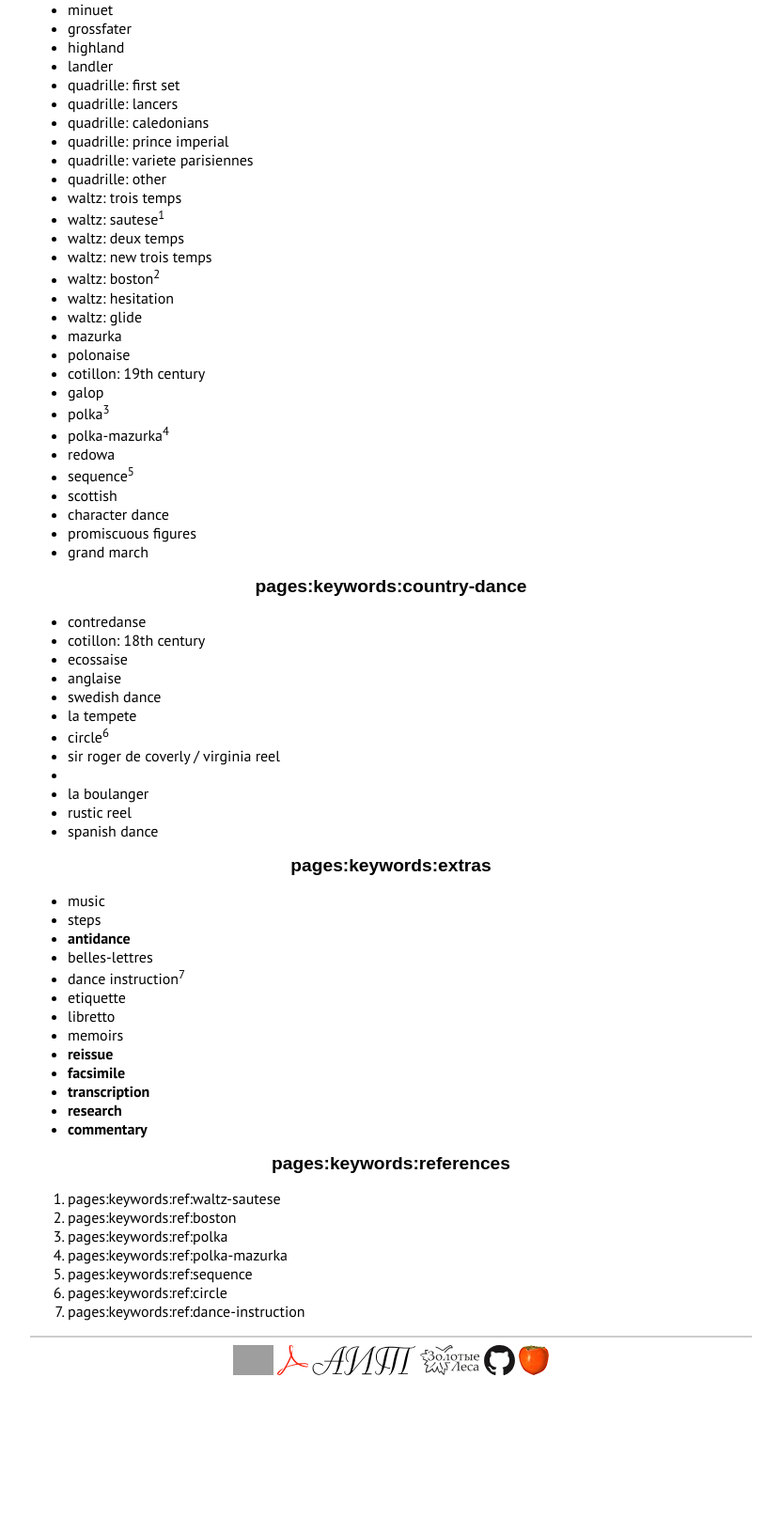
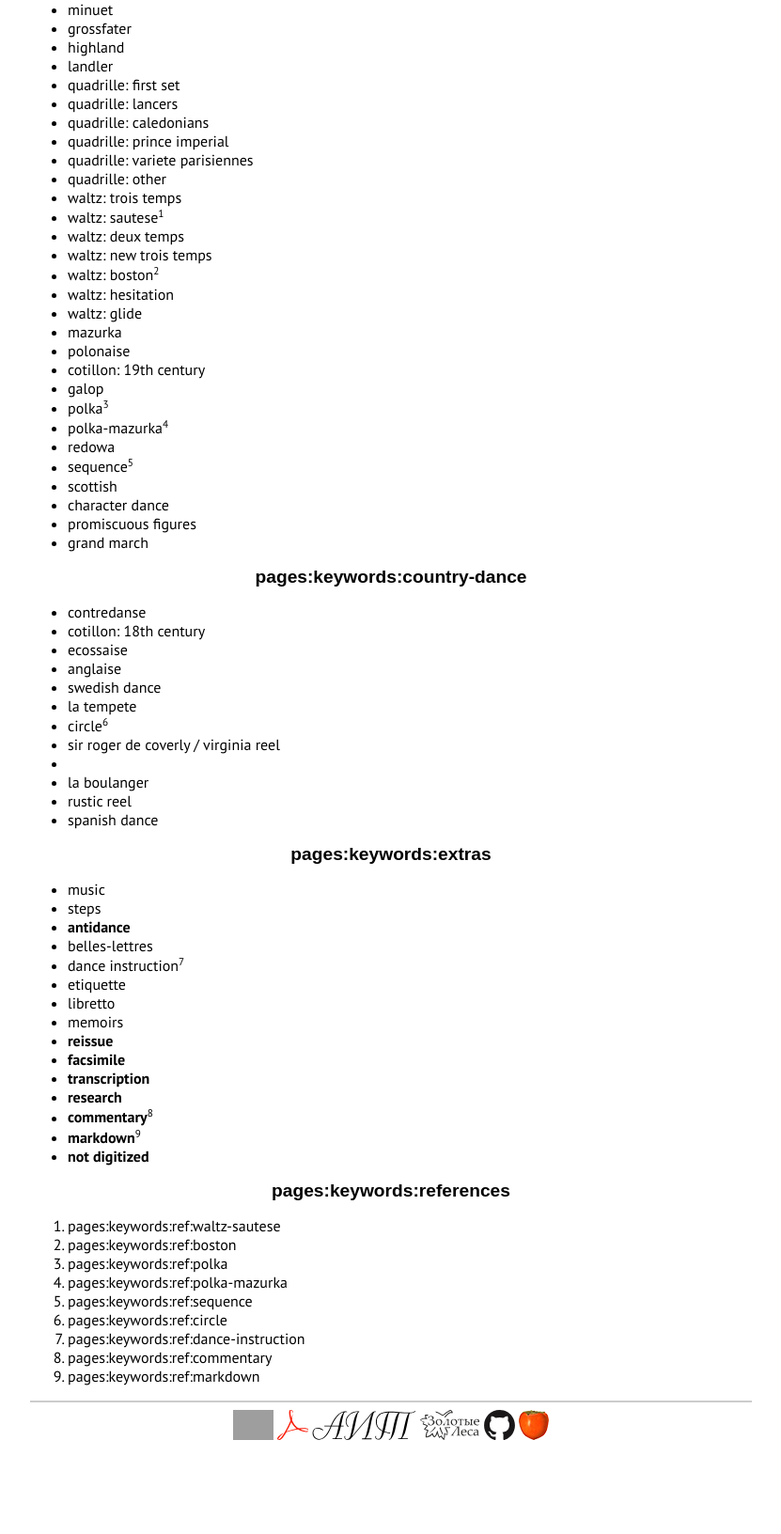
Before and after one commit to hda-technical/dancebooks, a Python web app: template www/templates/static/keywords.html in a window 1280 px wide. Shown: the part 200-1832 px from the top of the page at 94% size, without its empty margins (224-1055 px from the left). Before the commit the page ends 1663 px from the top, so only its background shows below. Run offline with Jinja, Linux system fonts and the light colour scheme; the template is opened without the code that fills it, so the values that code supplies are empty; some libraries are stand-ins or nearby versions; some web fonts are replaced; grey boxes are pictures that could not be loaded.

Commit message:
Cleared keywords stuff

```diff
--- a/www/config.py
+++ b/www/config.py
@@ -148,10 +148,6 @@
 			raise ValueError("secret_cookie_value wasn't found")
 		self.secret_cookie_value = params["secret_cookie_value"]
 
-		if "secret_keywords" not in params:
-			raise ValueError("secret_keywords wasn't found")
-		self.secret_keywords = set(json.loads(params["secret_keywords"]))
-
 		if "date_formats" not in params:
 			raise ValueError("date_formats param wasn't found")
 		self.date_formats = json.loads(params["date_formats"])
--- a/www/main.py
+++ b/www/main.py
@@ -33,8 +33,7 @@
 item_index.update(items)
 
 langids = sorted(item_index["langid"].keys())
-all_keywords = list(item_index["keywords"].keys())
-filtered_keywords = list(item_index["keywords"].keys() - config.www.secret_keywords)
+keywords = list(item_index["keywords"].keys())
 source_files = sorted(item_index["source_file"].keys())
 
 flask_app = flask.Flask(__name__)
@@ -224,7 +223,6 @@
 		(langid, babel.gettext(const.BABEL_LANG_PREFIX + langid))
 		for langid in langids
 	]
-	keywords = all_keywords if show_secrets else filtered_keywords
 
 	return {
 		"languages": languages,
--- a/www/static/css/style.css
+++ b/www/static/css/style.css
@@ -99,7 +99,8 @@
 }
 
 .sup {
-	font-size: 80%;
+	font-size: 70%;
+	font-weight: 400;
 	vertical-align: super;
 }
 
--- a/www/templates/static/keywords.html
+++ b/www/templates/static/keywords.html
@@ -68,7 +68,9 @@
 				<li class="bold">facsimile</li>
 				<li class="bold">transcription</li>
 				<li class="bold">research</li>
-				<li class="bold">commentary</li>
+				<li class="bold">commentary<span class="sup">8</span></li>
+				<li class="bold">markdown<span class="sup">9</span></li>
+				<li class="bold">not digitized</li>
 			</ul>
 			<h3>{{ _("pages:keywords:references") }}</h3>
 			<ol class="decimal">
@@ -79,6 +81,8 @@
 				<li>{{ _("pages:keywords:ref:sequence") }}</li>
 				<li>{{ _("pages:keywords:ref:circle") }}</li>
 				<li>{{ _("pages:keywords:ref:dance-instruction") }}</li>
+				<li>{{ _("pages:keywords:ref:commentary") }}</li>
+				<li>{{ _("pages:keywords:ref:markdown")|safe }}</li>
 			</ol>
 			<hr/>
 {% include "components/footer.html" %}
```
Also changed, not shown: www/translations/en/LC_MESSAGES/messages.po, www/translations/ru/LC_MESSAGES/messages.po.
